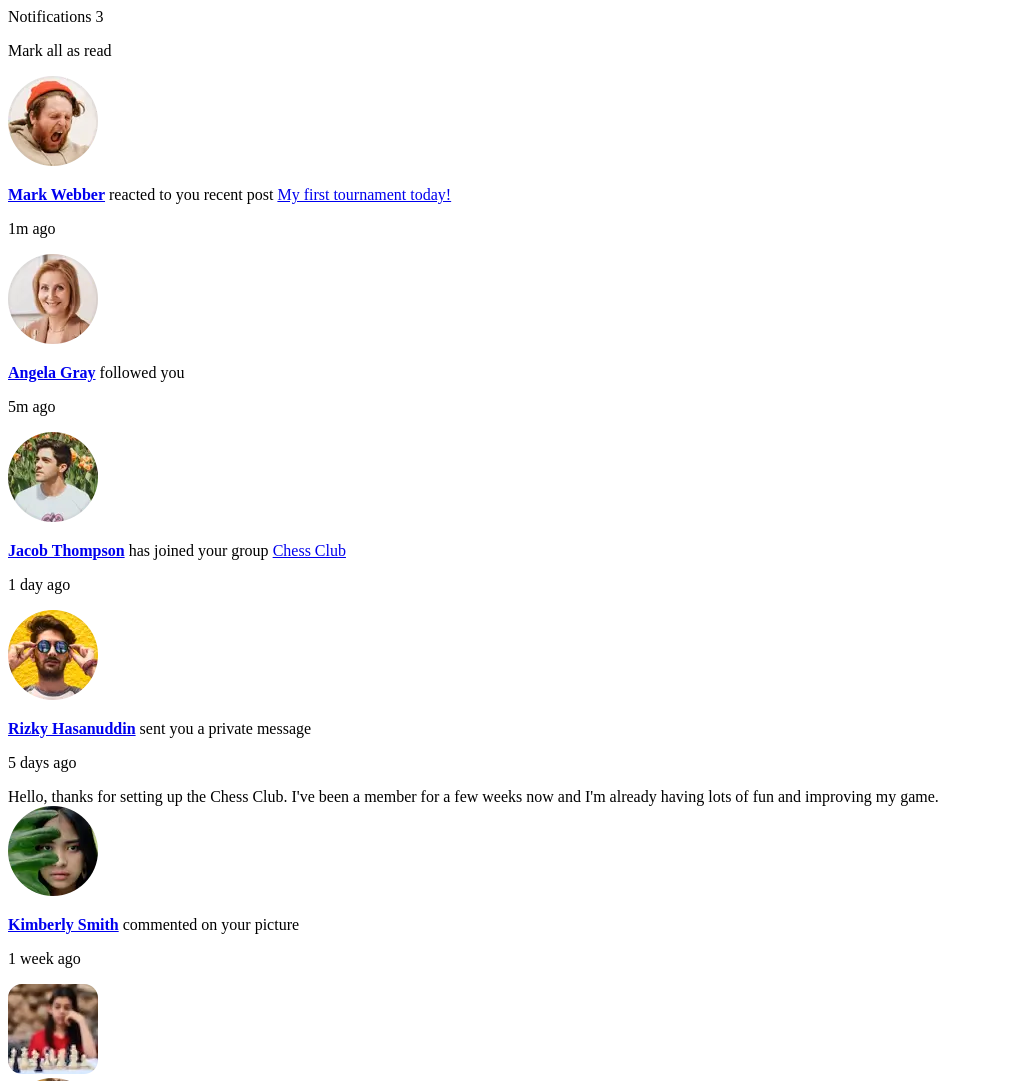
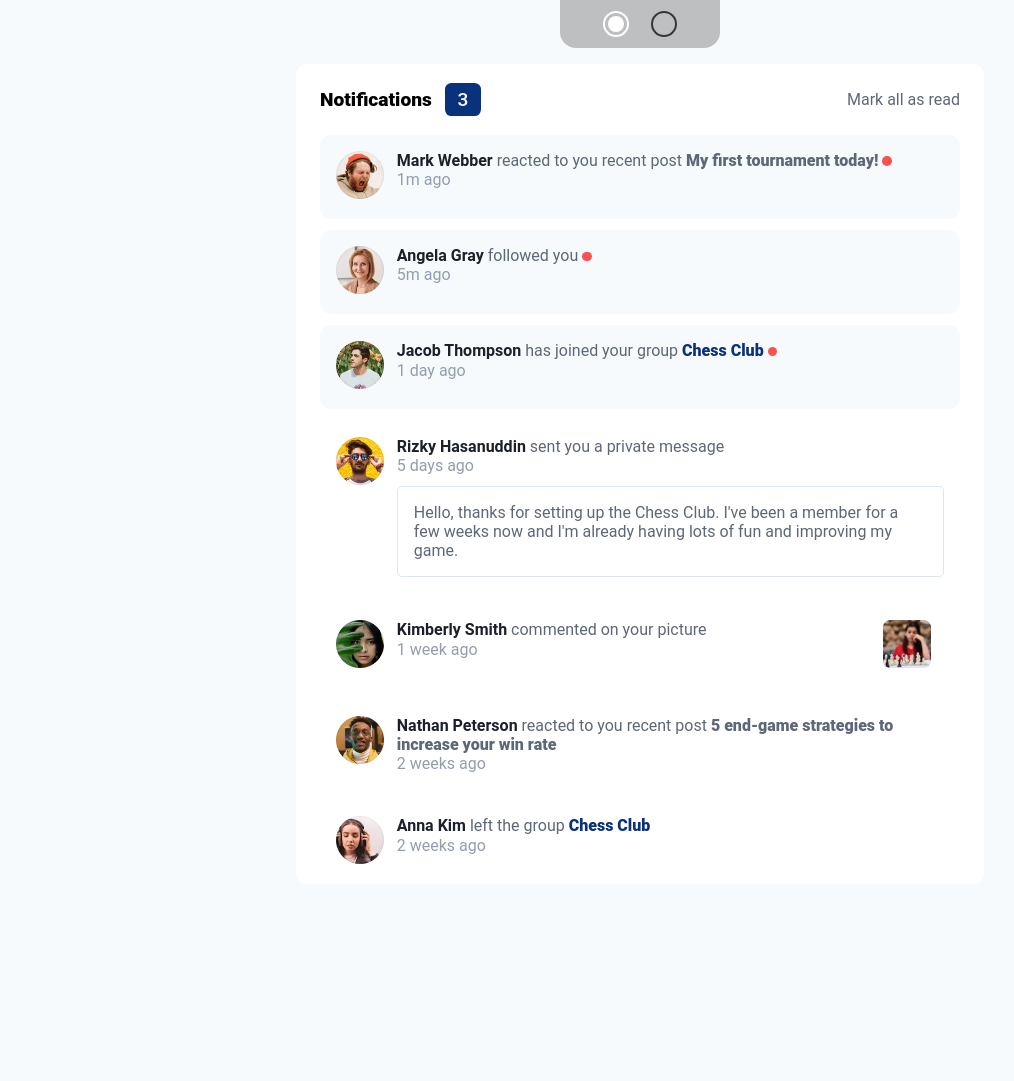
Before and after one commit to Illyaas4Show/Notification-page, a website: page src/index.html in a window 1280 px wide. Shown: the top 1081 px of the page, without its empty margins (0-1014 px from the left). After the commit the page ends 900 px from the top, so only its background shows below. Drawn offline with nearby package versions, Linux system fonts and the light colour scheme; files that its build step writes are made by us from their sources.

Commit message:
finished project, just need to write the readme

```diff
--- a/src/index.html
+++ b/src/index.html
@@ -6,6 +6,7 @@
 
   <link rel="icon" type="image/png" sizes="32x32" href="./images/favicon-32x32.png">
   <link rel="stylesheet" href="css/style.css">
+
 
   <title>Frontend Mentor | Notifications page</title>
 
@@ -17,15 +18,27 @@
 </head>
 <body>
 
+  <!-- theme switcher -->
+  <form action="" class="theme">
+    <fieldset>
+      <legend class="visually-hidden">Pick a color scheme</legend>
+      <label for="theme" class="visually-hidden">Light</label>
+      <input type="radio" name="theme" class="light" checked>
+
+      <label for="theme" class="visually-hidden">Dark</label>
+      <input type="radio" name="theme" class="dark">
+    </fieldset>
+  </form>
+
   <main>
     <!-- Top part - Num of notifications and mark as read -->
     <div class="top">
-      <div class="notifications">Notifications <span>3</span></div>
+      <div class="notifications">Notifications <span class="n-num">3</span></div>
       <p class="mark">Mark all as read</p>
     </div>
 
     <!-- Mark Webber notification -->
-    <div class="notification-1">
+    <div class="notification n1 unread">
       <!-- avatar -->
       <div>
         <img class="mark avatar" src="./assets/images/avatar-mark-webber.webp" alt="">
@@ -33,13 +46,13 @@
 
       <!-- notification desc -->
       <div>
-        <p><a href='#'><strong>Mark Webber</strong></a> reacted to you recent post <a href='#' class="post">My first tournament today!</a></p>
-        <p>1m ago</p>
+        <p><a href='#' class="name"><strong>Mark Webber</strong></a> reacted to you recent post <a href='#' class="post">My first tournament today!</a> <span class="dot"></span></p>
+        <p class="time">1m ago</p>
       </div>
     </div>
 
     <!-- Angela Gray notification -->
-    <div class="notification-2">
+    <div class="notification n2 unread">
       <!-- avatar -->
       <div>
         <img class="angela avatar" src="./assets/images/avatar-angela-gray.webp" alt="">
@@ -47,13 +60,13 @@
 
       <!-- notification desc -->
       <div>
-        <p><a href='#'><strong>Angela Gray</strong></a> followed you</p>
-        <p>5m ago</p>
+        <p><a href='#' class="name"><strong>Angela Gray</strong></a> followed you <span class="dot"></span></p>
+        <p class="time">5m ago</p>
       </div>
     </div>
 
     <!-- Jacob Thompson notification -->
-    <div class="notification-3">
+    <div class="notification n3 unread">
       <!-- avatar -->
       <div>
         <img class="jacob avatar" src="./assets/images/avatar-jacob-thompson.webp" alt="">
@@ -61,13 +74,13 @@
 
       <!-- notification desc -->
       <div>
-        <p><a href='#'><strong>Jacob Thompson</strong></a> has joined your group <a href='#' class="group">Chess Club</a></p>
-        <p>1 day ago</p>
+        <p><a href='#' class="name"><strong>Jacob Thompson</strong></a> has joined your group <a href='#' class="group">Chess Club</a> <span class="dot"></span></p>
+        <p class="time">1 day ago</p>
       </div>
     </div>
 
     <!-- Rizky Hasanuddin notification -->
-    <div class="notification-4">
+    <div class="notification n4">
       <!-- avatar -->
       <div>
         <img class="rizky avatar" src="./assets/images/avatar-rizky-hasanuddin.webp" alt="">
@@ -75,18 +88,19 @@
 
       <!-- notification desc -->
       <div>
-        <p><a href='#'><strong>Rizky Hasanuddin</strong></a> sent you a private message</p>
-        <p>5 days ago</p>
+        <p><a href='#' class="name"><strong>Rizky Hasanuddin</strong></a> sent you a private message</p>
+        <p class="time">5 days ago</p>
 
         <!-- private message -->
-        <div>
+        <div class="message">
           Hello, thanks for setting up the Chess Club. I've been a member for a few weeks now and I'm already having lots of fun and improving my game.
         </div>
       </div>
     </div>
 
     <!-- Kimberly Smith notification -->
-    <div class="notification-5">
+    <div class="notification n5">
+      <div class = "n5-wrapper">
         <!-- avatar -->
         <div>
           <img class="kimberly avatar" src="./assets/images/avatar-kimberly-smith.webp" alt="">
@@ -94,17 +108,19 @@
 
         <!-- notification desc -->
         <div>
-        <p><a href='#'><strong>Kimberly Smith</strong></a> commented on your picture</p>
-        <p>1 week ago</p>
+          <p><a href='#' class="name"><strong>Kimberly Smith</strong></a> commented on your picture</p>
+          <p class="time">1 week ago</p>
+        </div>
       </div>
 
-      <div>
+
+      <div class="yPic">
         <img src="./assets/images/image-chess.webp" alt="a picture of you playing chess">
       </div>
     </div>
 
     <!-- Nathan Peterson notification -->
-    <div class="notification-6">
+    <div class="notification n6">
       <!-- avatar -->
       <div>
         <img class="nathan avatar" src="./assets/images/avatar-nathan-peterson.webp" alt="">
@@ -112,13 +128,13 @@
 
       <!-- notification desc -->
       <div>
-        <p><a href='#'><strong>Nathan Peterson</strong></a> reacted to you recent post <a href='#' class="post">5 end-game strategies to increase your win rate</a></p>
-        <p>2 weeks ago</p>
+        <p><a href='#' class="name"><strong>Nathan Peterson</strong></a> reacted to you recent post <a href='#' class="post">5 end-game strategies to increase your win rate</a></p>
+        <p class="time">2 weeks ago</p>
       </div>
     </div>
 
   <!-- Anna Kim notification -->
-  <div class="notification-7">
+  <div class="notification n7">
     <!-- avatar -->
     <div>
       <img class="anna avatar" src="./assets/images/avatar-anna-kim.webp" alt="">
@@ -126,12 +142,14 @@
 
     <!-- notification desc -->
     <div>
-      <p><a href='#'><strong>Anna Kim</strong></a> left the group <a href='#' class="group">Chess Club</a></p>
-      <p>2 weeks ago</p>
+      <p><a href='#' class="name"><strong>Anna Kim</strong></a> left the group <a href='#' class="group">Chess Club</a></p>
+      <p class="time">2 weeks ago</p>
     </div>
   </div>
 
   </main>
 
+
+  <script src="./script.js"></script>
 </body>
 </html>
--- a/src/sass/abstracts/_variables.scss
+++ b/src/sass/abstracts/_variables.scss
@@ -1,12 +1,18 @@
 // Primary
-$red: hsl(1, 90%, 64%);
-$blue: hsl(219, 85%, 26%);
+:root {
+    --red: hsl(1, 90%, 64%);
+    --blue: hsl(219, 85%, 26%);
 
-// Neutral
-$white: hsl(0, 0%, 100%);
-$very-light-grayish-blue: hsl(210, 60%, 98%);
-$light-grayish-blue-1: hsl(211, 68%, 94%);
-$light-grayish-blue-2: hsl(205, 33%, 90%);
-$grayish-blue: hsl(219, 14%, 63%);
-$dark-grayish-blue: hsl(219, 12%, 42%);
-$very-dark-blue: hsl(224, 21%, 14%);
+    // Neutral
+    --white: hsl(0, 0%, 100%);
+    --very-light-grayish-blue: hsl(210, 60%, 98%);
+    --light-grayish-blue-1: hsl(211, 68%, 94%);
+    --light-grayish-blue-2: hsl(205, 33%, 90%);
+    --grayish-blue: hsl(219, 14%, 63%);
+    --dark-grayish-blue: hsl(219, 12%, 42%);
+    --very-dark-blue: hsl(224, 21%, 14%);
+
+    --grey: hsl(251, 22%, 90%);
+    --dark-grey: hsl(0, 0%, 25%);
+    --black: black;
+}
--- a/src/sass/base/_base.scss
+++ b/src/sass/base/_base.scss
@@ -0,0 +1,27 @@
+body {
+    background-color: var(--very-light-grayish-blue);
+    display: flex;
+    flex-direction: column;
+    justify-content: center;
+    align-items: center;
+    min-height: 100vh;
+    transition: .5s all ease;
+
+    @media (max-width: 500px) {
+        background-color: var(--white);
+    }
+}
+
+main {
+    margin: 1rem;
+    background-color: var(--white);
+    padding: 1.5rem;
+    border-radius: .7rem;
+    padding-bottom: 0;
+    transition: .5s all ease;
+
+    @media (max-width: 500px) {
+        margin: 0;
+        padding: 1rem;
+    }
+}
--- a/src/sass/base/_reset.scss
+++ b/src/sass/base/_reset.scss
@@ -0,0 +1,5 @@
+* {
+    margin: 0;
+    padding: 0;
+    box-sizing: border-box;
+}
--- a/src/sass/base/_typography.scss
+++ b/src/sass/base/_typography.scss
@@ -0,0 +1,61 @@
+@import url('https://fonts.googleapis.com/css2?family=Plus+Jakarta+Sans:wght@500;800&display=swap');
+body {
+    font-family: 'Roboto', sans-serif;
+}
+
+.notifications {
+    font-weight: 900;
+    font-size: 1.2rem;
+    color: var(--black);
+
+    span {
+        font-weight: 500;
+    }
+}
+
+.mark {
+    color: var(--dark-grayish-blue);
+    cursor: pointer;
+}
+
+p {
+    line-height: 1.2rem;
+    color: var(--dark-grayish-blue);
+}
+
+.notification {
+    a {
+        text-decoration: none;
+        font-weight: 900;
+    }
+
+    .name {
+        color: var(--very-dark-blue);
+        transition: .5s all ease;
+
+        &:hover {
+            color: var(--blue);
+        }
+    }
+
+    .post {
+        color: var(--dark-grayish-blue);
+        transition: .5s all ease;
+
+        &:hover {
+            color: var(--blue);
+        }
+    }
+
+    .group {
+        color: var(--blue);
+    }
+
+    .time {
+        color: var(--grayish-blue);
+    }
+
+    .message {
+        color: var(--dark-grayish-blue);
+    }
+}
--- a/src/sass/components/_buttons.scss
+++ b/src/sass/components/_buttons.scss
@@ -0,0 +1,45 @@
+
+.theme > fieldset{
+    border: 0;
+    display: flex;
+    gap: 2rem;
+    background-color: hsla(0, 0%, 49%, 0.477);
+    padding: 1rem 3rem;
+    margin-inline: auto;
+    border-radius: 0 0 1rem 1rem;
+    width: fit-content;
+}
+
+.theme input[type='radio'] {
+    appearance: none;
+    width: 1rem;
+    height: 1rem;
+    outline: 2px solid var(--radio-color, currentColor);
+    outline-offset: 3px;
+    border-radius: 50%;
+
+    &:checked {
+        background-color: var(--radio-color);
+
+    }
+}
+
+.light {
+    --radio-color: white;
+}
+
+.dark {
+    --radio-color: hsl(0, 0%, 21%);
+}
+
+
+
+.visually-hidden {
+    clip: rect(0 0 0 0);
+    clip-path: inset(50%);
+    height: 1px;
+    overflow: hidden;
+    position: absolute;
+    white-space: nowrap;
+    width: 1px;
+}
--- /dev/null
+++ b/src/sass/components/_images.scss
@@ -0,0 +1,4 @@
+img {
+    width: 3rem;
+    margin-right: .8rem;
+}
--- a/src/sass/components/_index.scss
+++ b/src/sass/components/_index.scss
@@ -1 +1,2 @@
 @forward '../components/buttons';
+@forward '../components/images';
--- a/src/sass/layout/_notifications.scss
+++ b/src/sass/layout/_notifications.scss
@@ -0,0 +1,65 @@
+
+// amount of notifications and the mark as read button
+.top {
+    display: flex;
+    justify-content: space-between;
+    align-items: center;
+    margin-bottom: 1.5rem;
+
+    span {
+        color: var(--very-light-grayish-blue);
+        padding-inline: .8rem;
+        padding-block: .3rem;
+        background-color: var(--blue);
+        border-radius: .4rem;
+        margin-left: .5rem;
+    }
+}
+
+.notification {
+    display: flex;
+    margin-bottom: .7rem;
+    padding: 1rem;
+    border-radius: .7rem;
+    max-width: 40rem;
+    transition: .5s all ease;
+}
+
+.n1, .n2, .n3 {
+    background-color: var(--very-light-grayish-blue);
+}
+
+.dot {
+    background-color: var(--red);
+    border-radius: 50%;
+    display: inline-block;
+    padding: .3rem;
+    transition: .5s all ease;
+}
+
+.n4 .message {
+    background-color: var(--white);
+    border: 1px solid var(--light-grayish-blue-2);
+    padding: 1rem;
+    border-radius: .3rem;
+    transition: .5s all ease;
+    cursor: pointer;
+    margin-top: .7rem;
+
+    &:hover {
+        background-color: var(--light-grayish-blue-2);
+    }
+}
+
+.n5 {
+    display: flex;
+    justify-content: space-between;
+
+    &-wrapper {
+        display: flex;
+    }
+}
+
+.n7 {
+    margin-bottom: 0;
+}
--- a/src/sass/style.scss
+++ b/src/sass/style.scss
@@ -1,4 +1,5 @@
-@use './abstracts';
 @use './base';
 @use './components';
 @use './layout';
+@use './themes';
+@use './abstracts';
--- /dev/null
+++ b/src/sass/themes/_index.scss
@@ -0,0 +1 @@
+@forward './dark.scss';
--- a/src/script.js
+++ b/src/script.js
@@ -0,0 +1,43 @@
+// selectors
+const mark = document.querySelector('.mark');
+const unread = document.querySelectorAll('.unread');
+const dot = document.querySelectorAll('.dot');
+const root = document.querySelector(':root');
+const body = document.querySelector('body');
+const dark = document.querySelector('.dark');
+const light = document.querySelector('.light');
+const rootStyles = getComputedStyle(root);
+let white = rootStyles.getPropertyValue('--white');
+let veryLightGrayishBlue = rootStyles.getPropertyValue('--very-light-grayish-blue');
+let marked = false;
+const notifications = document.querySelector('.n-num');
+
+// check what theme to set white var
+let update = () => {
+    white = rootStyles.getPropertyValue('--white');
+    veryLightGrayishBlue = rootStyles.getPropertyValue('--very-light-grayish-blue');
+
+    unread.forEach(function(unread) {
+        marked? unread.style.backgroundColor = white : unread.style.backgroundColor = veryLightGrayishBlue
+
+    })
+}
+
+body.addEventListener('click', update)
+
+// mark as read
+mark.addEventListener('click', markRead);
+
+function markRead() {
+    unread.forEach(function(unread) {
+        unread.style.backgroundColor = white;
+    })
+
+    dot.forEach(function(dot) {
+        dot.style.display = 'none';
+    })
+
+    notifications.style.display = 'none';
+
+    marked = true;
+};
```
Also changed, not shown: src/sass/themes/_dark.scss (added, +13 -0 lines), README-template.md. Lines whose indentation alone changed are shown as unchanged.
